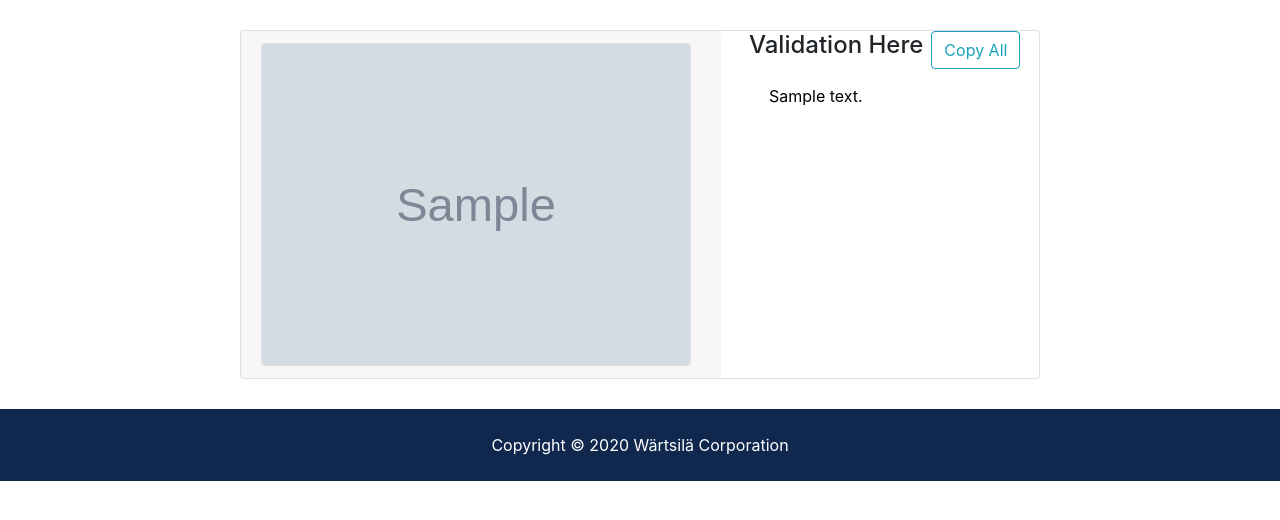
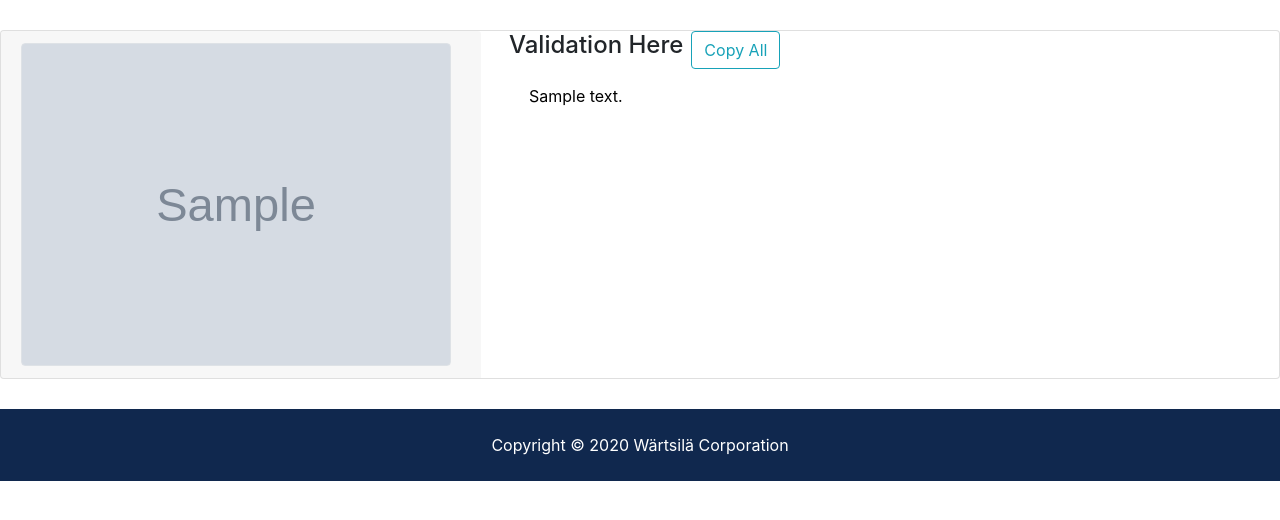
Before and after one commit to 993506205/OCR-Validation-Page, a Django app: page /ocrfiles/1/1 in a window 1280 px wide. Shown: the part 150-670 px from the top of the page. Run offline with Django 3.2, Linux system fonts and the light colour scheme; tables that the repository leaves empty hold one stand-in row (values such as "Sample post"); grey boxes marked "Sample" are stand-in pictures; some libraries are stand-ins or nearby versions; some web fonts are replaced.

Commit message:
Change validation card board width

```diff
--- a/Ocr_app/static/css/validation.css
+++ b/Ocr_app/static/css/validation.css
@@ -1,6 +1,5 @@
 .card{
     margin: 30px auto;
-    width: 800px;
     overflow: hidden;
     position: relative;
   }
```
